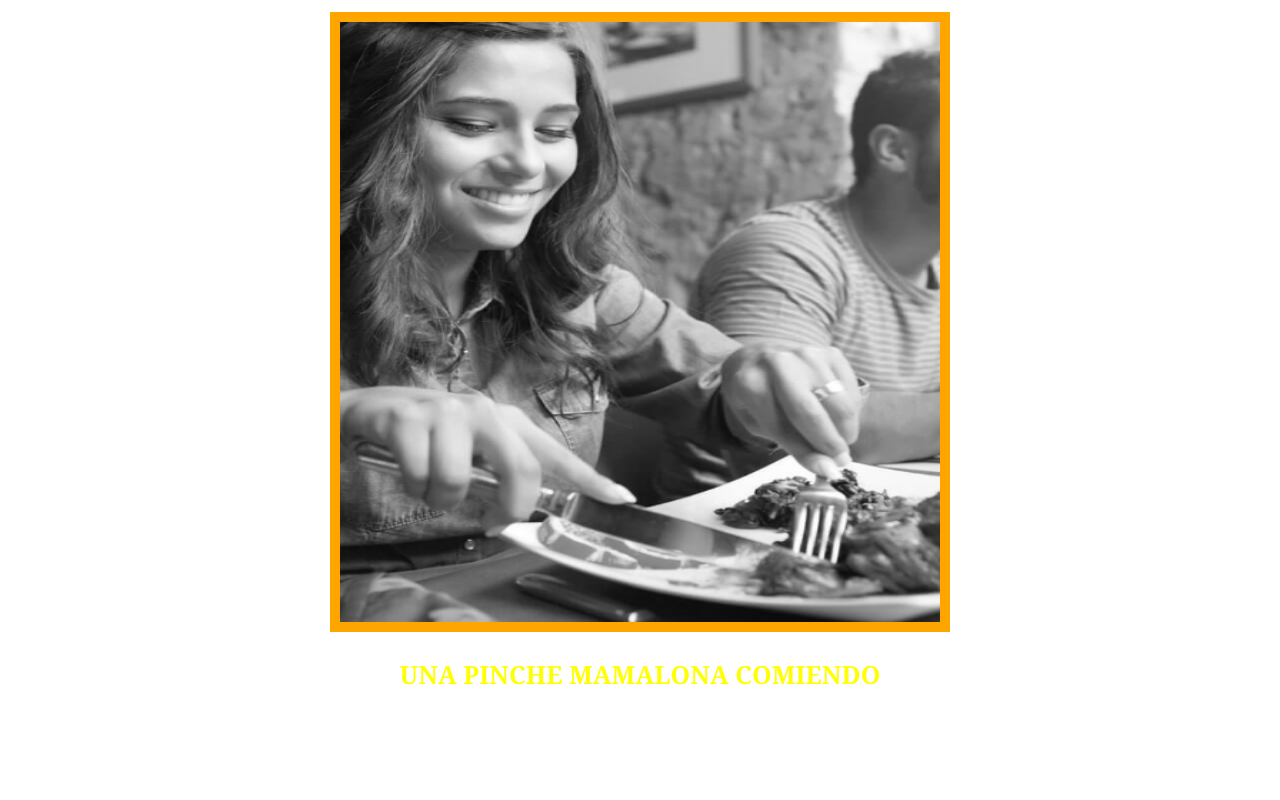
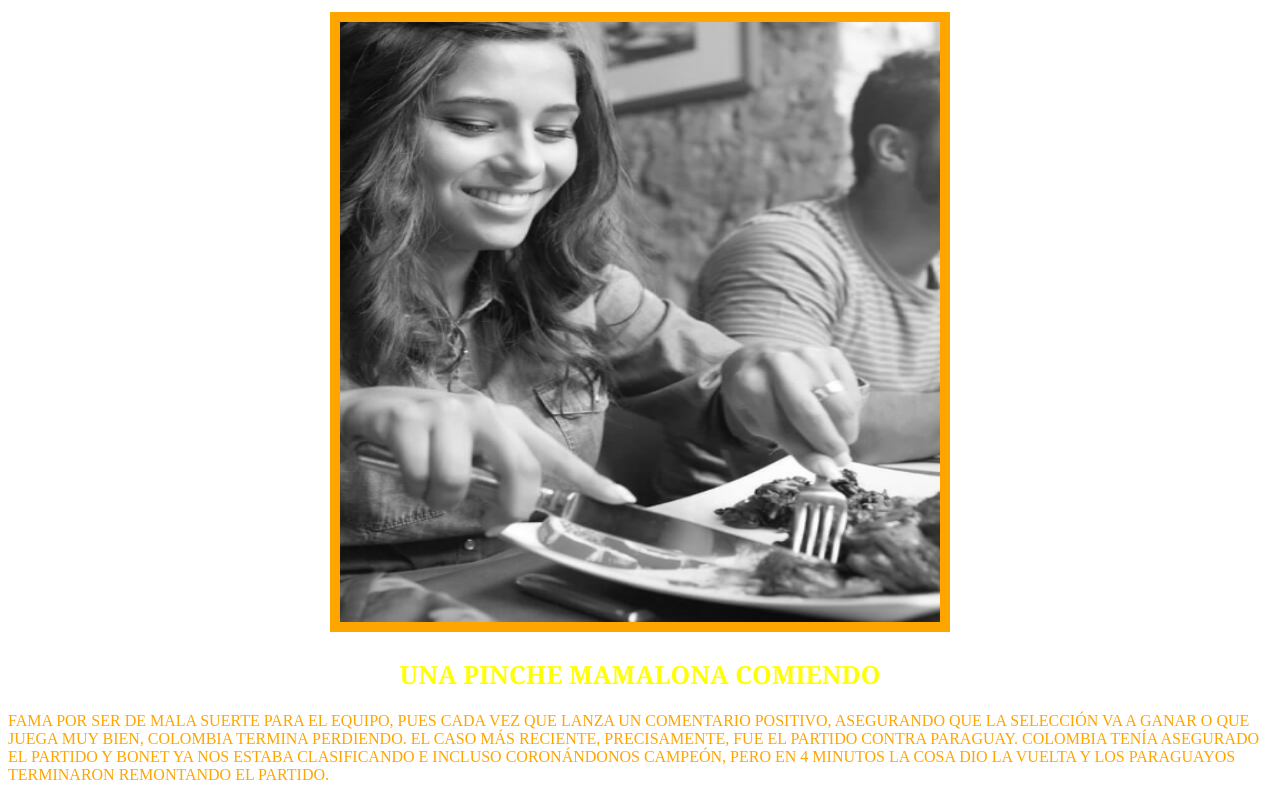
Before and after one commit to andresfch23/test-page, a plain HTML site: page index.html in a window 1280 px wide. Shown: the part 901-1701 px from the top of the page. Before the commit the page ends 1613 px from the top, so only its background shows below. Drawn offline with Linux system fonts and the light colour scheme.

Commit message:
agregue texto descriptivo de la imagen

```diff
--- a/estilos.css
+++ b/estilos.css
@@ -42,3 +42,8 @@ h2{
 .otroputo {
     text-align: center;
 }
+
+.parrafin{
+    color: orange;
+    text-transform: uppercase;
+}
--- a/index.html
+++ b/index.html
@@ -18,5 +18,6 @@
         <img src="images/food.png">
         <h2>UNA PINCHE MAMALONA COMIENDO</h2>
     </div>
+    <p class="parrafin">fama por ser de mala suerte para el equipo, pues cada vez que lanza un comentario positivo, asegurando que la selección va a ganar o que juega muy bien, Colombia termina perdiendo. El caso más reciente, precisamente, fue el partido contra Paraguay. Colombia tenía asegurado el partido y Bonet ya nos estaba clasificando e incluso coronándonos campeón, pero en 4 minutos la cosa dio la vuelta y los paraguayos terminaron remontando el partido.</p>
 </body>
 </html>
```
